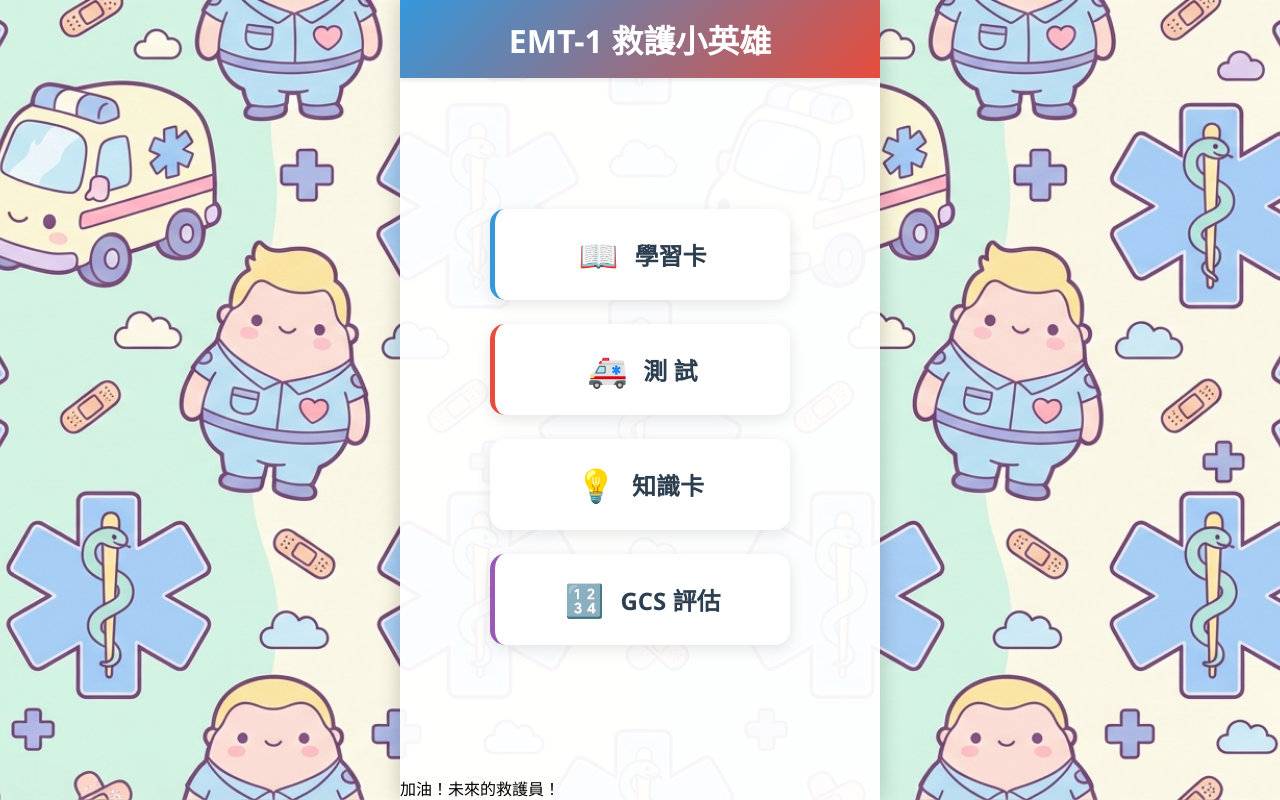
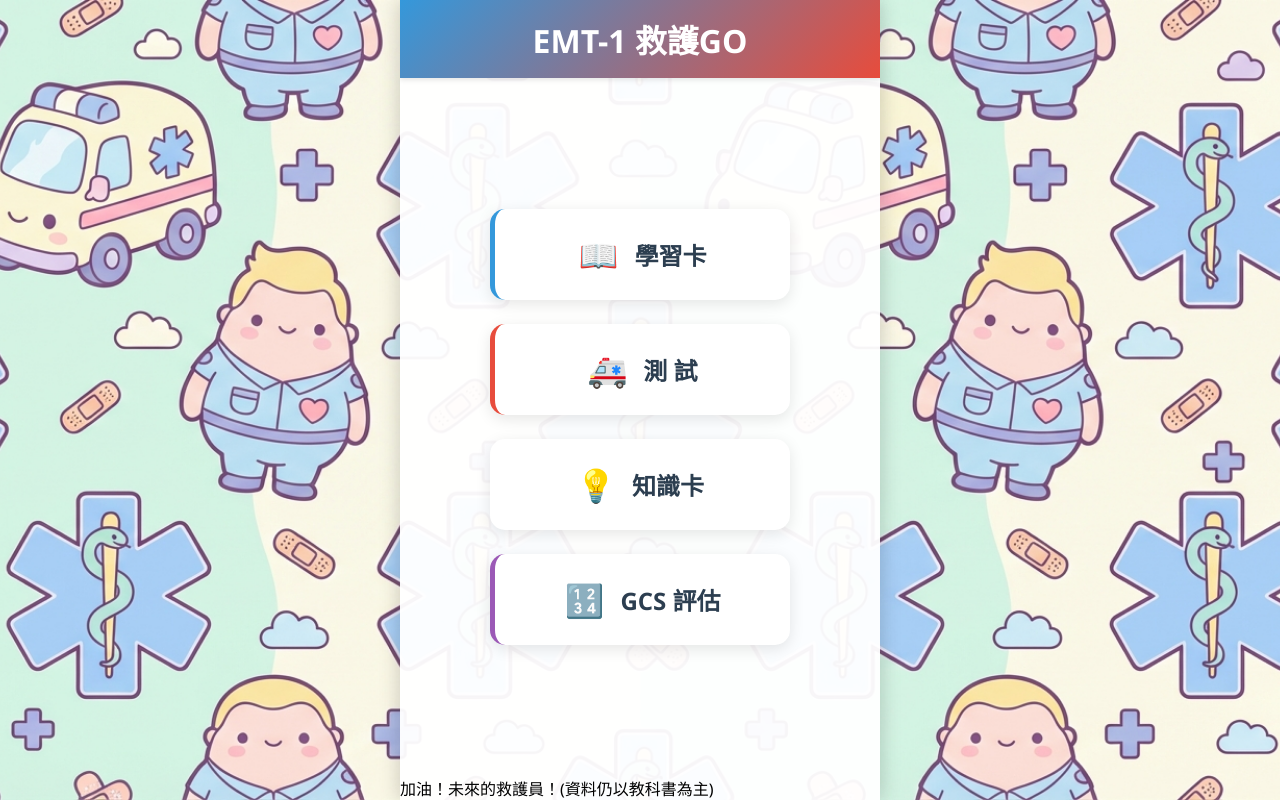
Before and after one commit to oURFo/EMT1.learnsomething, a plain HTML site: page index.html in a window 1280 px wide. Drawn offline with Linux system fonts and the light colour scheme.

Commit message:
Add files via upload

```diff
--- a/index.html
+++ b/index.html
@@ -4,14 +4,14 @@
 <head>
     <meta charset="UTF-8">
     <meta name="viewport" content="width=device-width, initial-scale=1.0">
-    <title>EMT-1 學習小遊戲</title>
+    <title>EMT-1 學習</title>
     <link rel="stylesheet" href="style.css">
 </head>
 
 <body>
     <div class="app-container">
         <header class="main-header">
-            <h1>EMT-1 救護小英雄</h1>
+            <h1>EMT-1 救護GO</h1>
         </header>
 
         <!-- Main Menu -->
@@ -271,7 +271,7 @@
         </main>
 
         <footer class="main-footer">
-            <p>加油！未來的救護員！</p>
+            <p>加油！未來的救護員！(資料仍以教科書為主)</p>
         </footer>
     </div>
     <script src="game_data/data.js"></script>
```
